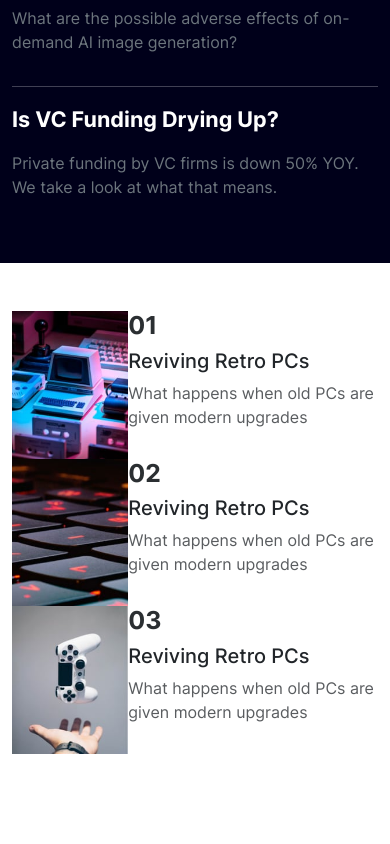
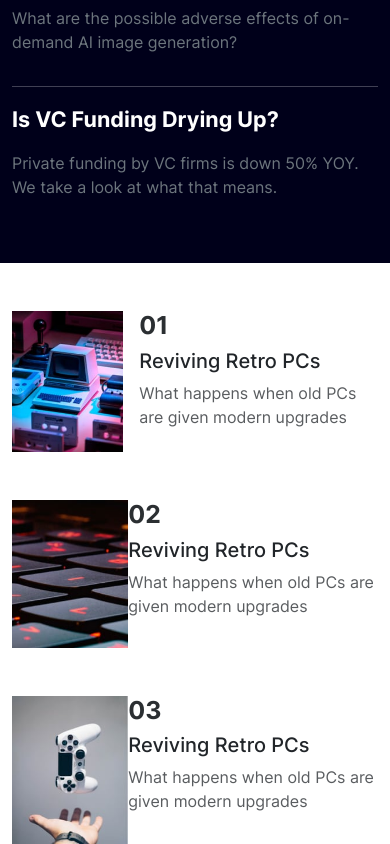
Before and after one commit to motwanikapil/news-homepage-main, a plain HTML site: page index.html in a window 390 px wide. Shown: the part 1068-1912 px from the top of the page. Before the commit the page ends 1870 px from the top, so only its background shows below. Drawn offline with nearby package versions, Linux system fonts and the light colour scheme.

Commit message:
Final Changes

```diff
--- a/index.html
+++ b/index.html
@@ -21,7 +21,7 @@
 </head>
 
 <body>
-  <div class="container h-100 mb-5">
+  <div class="container h-100">
     <!-- Navbar starts -->
     <nav class="navbar navbar-expand-lg mb-5">
       <div class="container-fluid">
@@ -114,9 +114,9 @@
 
 
     <section class="row mt-5">
-      <div class="col-md-4 d-flex gap-md-4">
+      <div class="col-md-4 col-12 d-flex gap-md-4 gap-3 mb-5">
         <div class="left-image">
-          <img src="./assets/images/image-retro-pcs.jpg" alt="image-retro-pcs" class="img-fluid">
+          <img src="./assets/images/image-retro-pcs.jpg" alt="image-retro-pcs" class="img-fluid ">
         </div>
         <div class="right-info">
           <h2 class="text-secondary-emphasis fw-bold">01</h2>
@@ -125,7 +125,7 @@
         </div>
       </div>
 
-      <div class="col-md-4 d-flex gap-md-4">
+      <div class="col-md-4 col-12 d-flex gap-md-4 mb-5">
         <div class="left-image">
           <img src="./assets/images/image-top-laptops.jpg" alt="image-top-laptops" class="img-fluid">
         </div>
@@ -136,7 +136,7 @@
         </div>
       </div>
 
-      <div class="col-md-4 d-flex gap-md-4">
+      <div class="col-md-4 col-12 d-flex gap-md-4">
         <div class="left-image">
           <img src="./assets/images/image-gaming-growth.jpg" alt="image-gaming-growth" class="img-fluid">
         </div>
```
